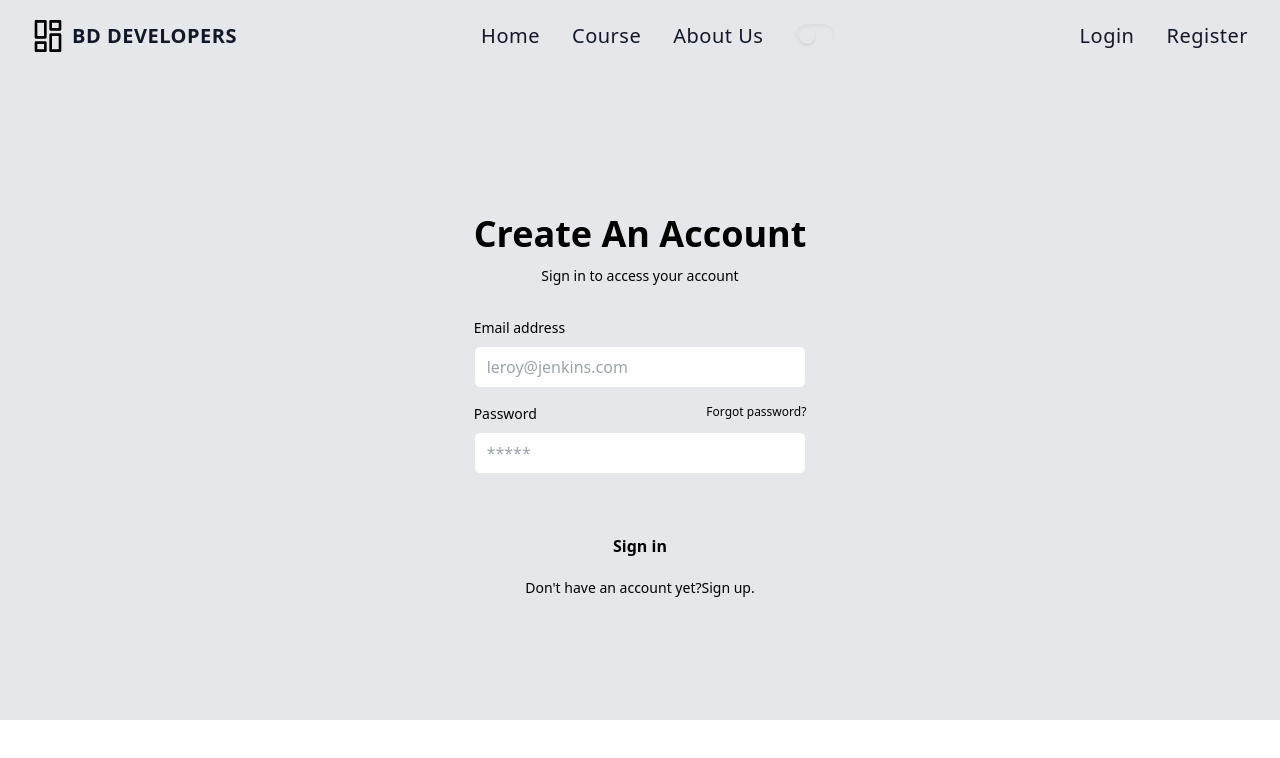
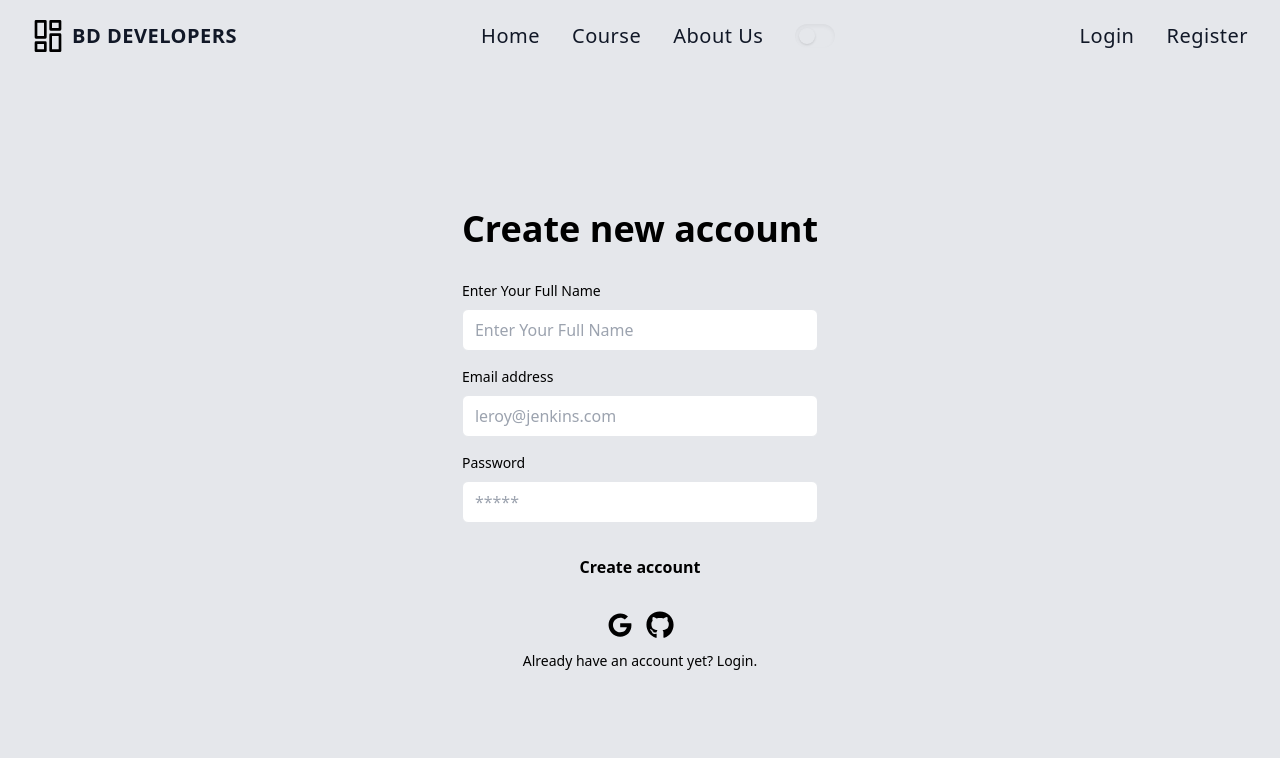
Before and after one commit to Sujonmia5/BD-DEVELOPER-CLIENT-SIDE, a React (Create React App) app: page /register in a window 1280 px wide. Shown: the top 758 px of the page. Built offline with nearby package versions, Linux system fonts and the light colour scheme.

Commit message:
register authentication complete

```diff
--- a/package.json
+++ b/package.json
@@ -13,6 +13,7 @@
     "react-icons": "^4.6.0",
     "react-router-dom": "^6.4.2",
     "react-scripts": "5.0.1",
+    "sweetalert2": "^11.6.2",
     "web-vitals": "^2.1.4"
   },
   "scripts": {
--- a/src/Components/Register/Register.js
+++ b/src/Components/Register/Register.js
@@ -1,36 +1,77 @@
-import React from 'react';
+import React, { useContext, useState } from 'react';
 import Navbar from '../Navbar/Navbar';
+import { FaGoogle, FaGithub } from 'react-icons/fa';
+import { AuthContext } from '../../Context/Context';
+import Swal from 'sweetalert2';
 
 const Register = () => {
+    const [error, setError] = useState('')
+    const { createUser, updateName, verifyMail } = useContext(AuthContext)
+    // console.log(user);
+
+
+    const registerHandle = (e) => {
+        e.preventDefault()
+        const form = e.target;
+        const name = form.name.value;
+        const email = form.email.value;
+        const password = form.password.value;
+        console.log(name, email, password);
+        createUser(email, password)
+            .then(result => {
+                const user = result.user
+                updateName(name)
+                    .then(() => { })
+                    .catch(() => { })
+                verifyMail()
+                    .then(() => { })
+                    .catch(() => { })
+                Swal.fire('Account create Successful', 'Check your email and verify', "success")
+                form.reset()
+                // console.log(user);
+            })
+            .catch(error => {
+                setError(error.message);
+            })
+
+    }
+
     return (
         <>
             <Navbar />
-            <div className='flex justify-center h-[80vh]'>
-                <div className="flex flex-col max-w-md p-6 rounded-md sm:p-10 my-auto dark:bg-gray-200 dark:text-gray-900">
+            <div className='flex justify-center h-[90vh]'>
+                <div className="flex flex-col max-w-md p-6 rounded-md sm:p-10 my-auto dark:bg-gray-400 dark:text-gray-900">
                     <div className="mb-8 text-center">
-                        <h1 className="my-3 text-4xl font-bold">Create An Account</h1>
-                        <p className="text-sm dark:text-gray-400">Sign in to access your account</p>
+                        <h1 className="text-4xl font-bold">Create new account</h1>
                     </div>
-                    <form novalidate="" action="" className="space-y-12 ng-untouched ng-pristine ng-valid">
+                    <form onSubmit={registerHandle} className="space-y-5 ng-untouched ng-pristine ng-valid">
                         <div className="space-y-4">
                             <div>
-                                <label for="email" className="block mb-2 text-sm text-left">Email address</label>
-                                <input type="email" name="email" id="email" placeholder="leroy@jenkins.com" className="w-full px-3 py-2 border rounded-md dark:border-gray-700 dark:bg-gray-100 dark:text-gray-100" />
+                                <label htmlFor="name" className="block mb-2 text-sm text-left">Enter Your Full Name</label>
+                                <input type="name" name="name" id="name" placeholder="Enter Your Full Name" className="w-full px-3 py-2 border rounded-md dark:border-gray-700 dark:bg-gray-100 dark:text-gray-900" />
+                            </div>
+                            <div>
+                                <label htmlFor="email" className="block mb-2 text-sm text-left">Email address</label>
+                                <input type="email" name="email" id="email" placeholder="leroy@jenkins.com" className="w-full px-3 py-2 border rounded-md dark:border-gray-700 dark:bg-gray-100 dark:text-gray-900" />
                             </div>
                             <div>
                                 <div className="flex justify-between mb-2">
-                                    <label for="password" className="text-sm">Password</label>
-                                    <a rel="noopener noreferrer" href="#" className="text-xs hover:underline dark:text-gray-400">Forgot password?</a>
+                                    <label htmlFor="password" className="text-sm">Password</label>
                                 </div>
-                                <input type="password" name="password" id="password" placeholder="*****" className="w-full px-3 py-2 border rounded-md dark:border-gray-700 dark:bg-gray-100 dark:text-gray-100" />
+                                <input type="password" name="password" id="password" placeholder="*****" className="w-full px-3 py-2 border rounded-md dark:border-gray-700 dark:bg-gray-100 dark:text-gray-900" />
                             </div>
                         </div>
-                        <div className="space-y-2">
+                        <p className='text-red-600'>{error}</p>
+                        <div>
                             <div>
-                                <button type="button" className="w-full px-8 py-3 font-semibold rounded-md dark:bg-indigo-400 dark:text-gray-900">Sign in</button>
+                                <button type="submit" className="w-full px-8 py-3 font-semibold rounded-md dark:bg-indigo-500 hover:bg-indigo-600 dark:text-gray-100">Create account</button>
                             </div>
-                            <p className="px-6 text-sm text-center dark:text-gray-400">Don't have an account yet?
-                                <a rel="noopener noreferrer" href="#" className="hover:underline dark:text-indigo-400">Sign up</a>.
+                            <div className='mt-5 mb-3 flex justify-center'>
+                                <button className=' rounded-md'> <FaGoogle className='w-10 h-6 hover:text-blue-600 font-bold' /></button>
+                                <button className='rounded-md'> <FaGithub className='w-10 h-7 hover:text-blue-600 font-bold' /></button>
+                            </div>
+                            <p className="px-6 text-sm text-center dark:text-gray-900">Already have an account yet?
+                                <a rel="noopener noreferrer" href="#" className="hover:underline dark:text-indigo-800"> Login</a>.
                             </p>
                         </div>
                     </form>
--- a/src/Context/Context.js
+++ b/src/Context/Context.js
@@ -1,10 +1,31 @@
-import React from 'react';
+import React, { createContext, useState } from 'react';
+import { createUserWithEmailAndPassword, getAuth, sendEmailVerification, updateProfile } from 'firebase/auth'
+import app from '../Firebase/Firebase';
 
-const Context = () => {
+export const AuthContext = createContext()
+
+const Context = ({ children }) => {
+    const [user, setUser] = useState(null)
+
+    const auth = getAuth(app)
+
+    const createUser = (email, password) => {
+        return createUserWithEmailAndPassword(auth, email, password)
+    }
+    const updateName = (name) => {
+        return updateProfile(auth.currentUser, { displayName: name })
+    }
+    const verifyMail = () => {
+        return sendEmailVerification(auth.currentUser)
+    }
+
+    const userInfo = { user, updateName, verifyMail, createUser }
     return (
-        <div>
-
-        </div>
+        <AuthContext.Provider value={userInfo}>
+            {
+                children
+            }
+        </AuthContext.Provider>
     );
 };
 
--- a/src/Firebase/Firebase.js
+++ b/src/Firebase/Firebase.js
@@ -15,4 +15,5 @@ const firebaseConfig = {
 
 // Initialize Firebase
 const app = initializeApp(firebaseConfig);
-export default app
+
+export default app;
--- a/src/Routes/Routes.js
+++ b/src/Routes/Routes.js
@@ -48,5 +48,6 @@ const routes = createBrowserRouter([
 
 
 
+
 ])
 export default routes
--- a/src/index.js
+++ b/src/index.js
@@ -3,11 +3,14 @@ import ReactDOM from 'react-dom/client';
 import './index.css';
 import App from './App';
 import reportWebVitals from './reportWebVitals';
+import Context from './Context/Context';
 
 const root = ReactDOM.createRoot(document.getElementById('root'));
 root.render(
   // <React.StrictMode>
-  <App />
+  <Context>
+    <App />
+  </Context>
   /* </React.StrictMode> */
 );
 
```
Also changed, not shown: src/Components/Register/Register.css (deleted), 1 other file (tests, documents, lock files or other folders).
